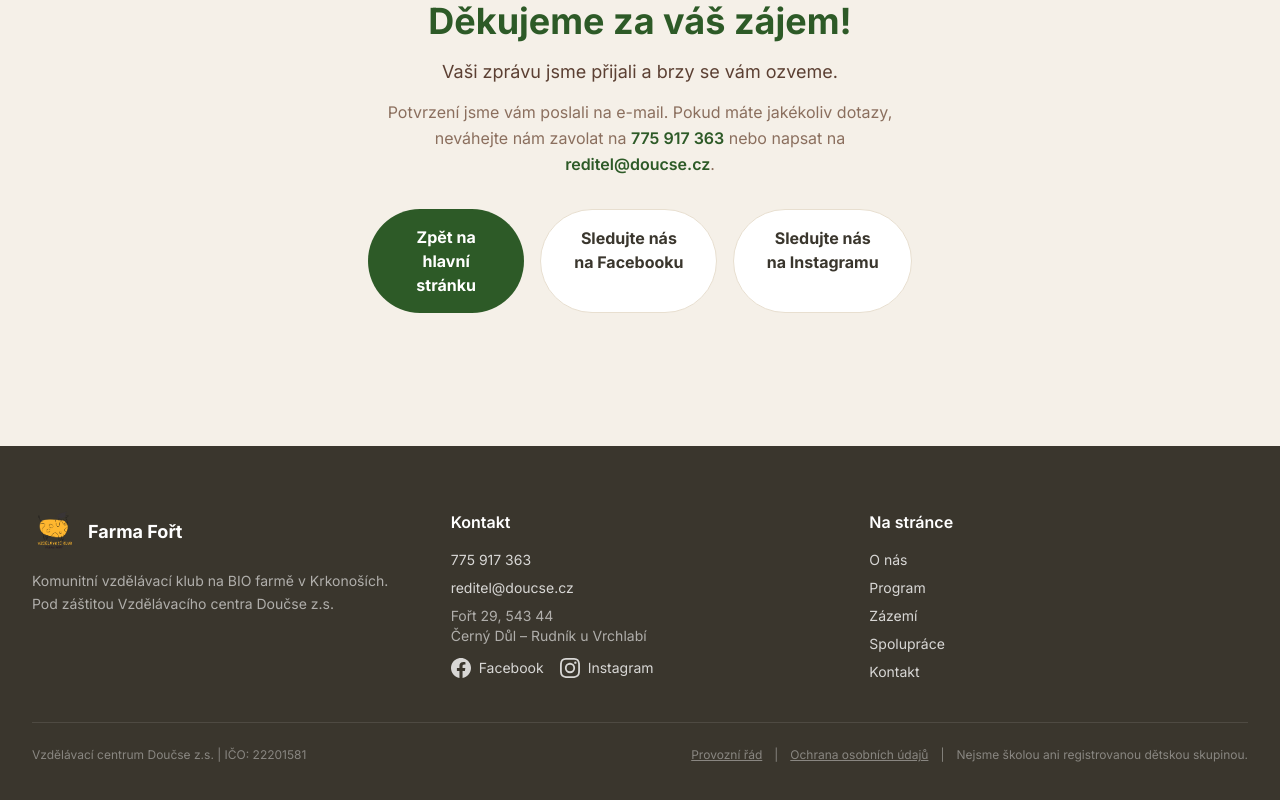
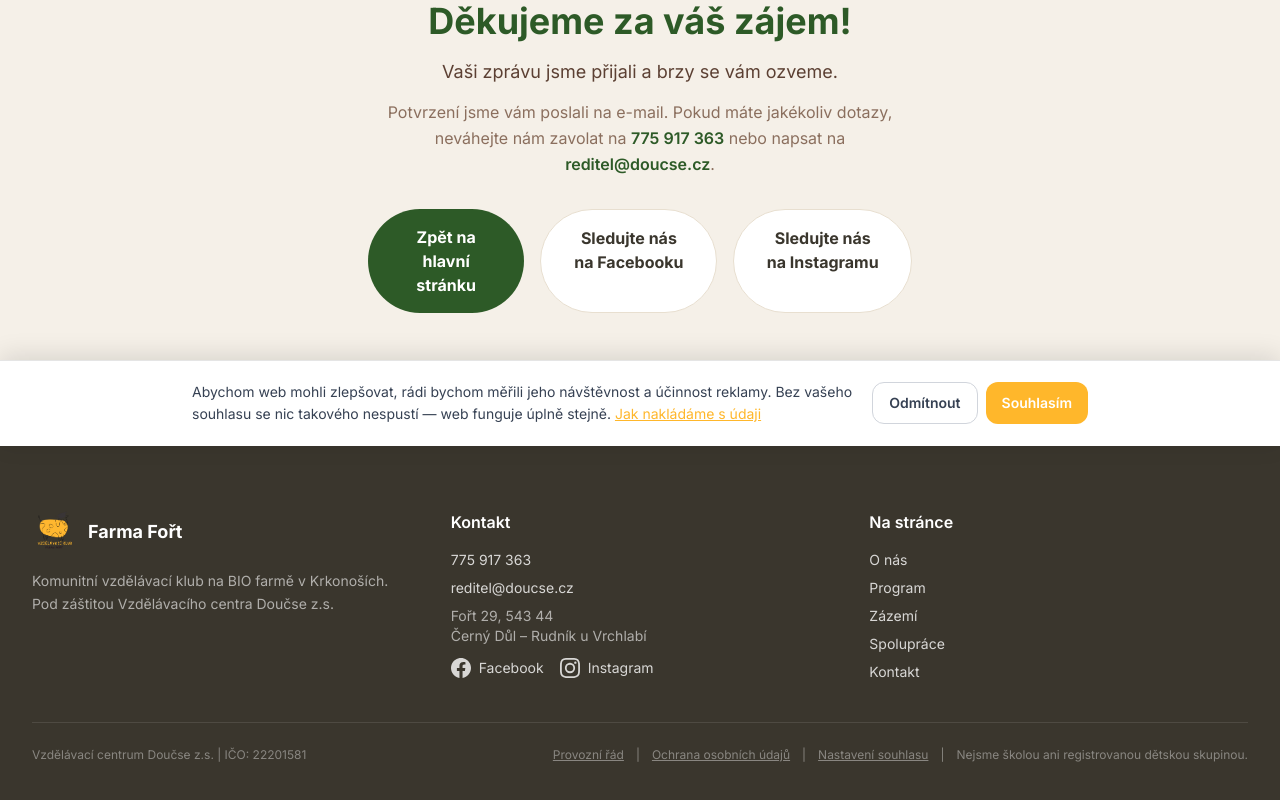
Before and after one commit to doucsematiku/klubdetifort, a Next.js app: page /dekujeme in a window 1280 px wide. Shown: the part 354-1154 px from the top of the page. Built offline with nearby package versions, Linux system fonts and the light colour scheme.

Commit message:
Lista se souhlasem: mereni navstevnosti a reklamy (Google Analytics, Ads, Meta) se nacte az po souhlasu navstevnika, odvolat jde v paticce; zasady upraveny

```diff
--- a/src/app/layout.tsx
+++ b/src/app/layout.tsx
@@ -1,6 +1,6 @@
 import type { Metadata, Viewport } from "next";
 import { Inter } from "next/font/google";
-import Script from "next/script";
+import CookieConsent from "@/components/CookieConsent";
 import "./globals.css";
 
 const GA_ID = "G-CPMW5HK86C";
@@ -79,51 +79,10 @@ export default function RootLayout({
 }>) {
   return (
     <html lang="cs" className={`${inter.variable} h-full antialiased`}>
-      <head>
-        <Script
-          src={`https://www.googletagmanager.com/gtag/js?id=${GA_ID}`}
-          strategy="afterInteractive"
-        />
-        <Script id="gtag-init" strategy="afterInteractive">
-          {`
-            window.dataLayer = window.dataLayer || [];
-            function gtag(){dataLayer.push(arguments);}
-            gtag('js', new Date());
-            gtag('config', '${GA_ID}');
-            gtag('config', '${AW_ID}');
-          `}
-        </Script>
-
-        {/* Meta Pixel — oficiální snippet, base PageView na všech stránkách.
-         * Custom eventy (Lead, Purchase) se firnou per-page přes window.fbq. */}
-        <Script id="meta-pixel-init" strategy="afterInteractive">
-          {`
-            !function(f,b,e,v,n,t,s)
-            {if(f.fbq)return;n=f.fbq=function(){n.callMethod?
-            n.callMethod.apply(n,arguments):n.queue.push(arguments)};
-            if(!f._fbq)f._fbq=n;n.push=n;n.loaded=!0;n.version='2.0';
-            n.queue=[];t=b.createElement(e);t.async=!0;
-            t.src=v;s=b.getElementsByTagName(e)[0];
-            s.parentNode.insertBefore(t,s)}(window, document,'script',
-            'https://connect.facebook.net/en_US/fbevents.js');
-            fbq('init', '${META_PIXEL_ID}');
-            fbq('track', 'PageView');
-          `}
-        </Script>
-      </head>
       <body className="min-h-full flex flex-col">
-        {/* Meta Pixel noscript fallback */}
-        <noscript>
-          {/* eslint-disable-next-line @next/next/no-img-element */}
-          <img
-            height="1"
-            width="1"
-            style={{ display: "none" }}
-            src={`https://www.facebook.com/tr?id=${META_PIXEL_ID}&ev=PageView&noscript=1`}
-            alt=""
-          />
-        </noscript>
         {children}
+        {/* Měření návštěvnosti a reklamy se načte teprve po souhlasu návštěvníka. */}
+        <CookieConsent gaId={GA_ID} awId={AW_ID} metaPixelId={META_PIXEL_ID} />
       </body>
     </html>
   );
--- a/src/app/ochrana-osobnich-udaju/page.tsx
+++ b/src/app/ochrana-osobnich-udaju/page.tsx
@@ -365,10 +365,21 @@ export default function GDPRPage() {
 
           <Section num={10} title="Cookies a analytika">
             <p>
-              Web používá nezbytné technické cookies a službu Google Analytics
-              ke sledování anonymní návštěvnosti. Měření můžete odmítnout
-              nastavením prohlížeče. Více o tom, jak data zpracovává Google, se
-              dočtete na{" "}
+              Web používá nezbytné technické cookies, bez kterých by nefungoval.
+              Ty nastavujeme vždy — souhlas k nim zákon nevyžaduje.
+            </p>
+            <p>
+              Nad rámec toho bychom rádi měřili návštěvnost webu a účinnost naší
+              reklamy (Google Analytics, Google Ads, Meta). Tohle měření
+              spustíme <strong>až poté, co k němu dáte souhlas</strong> v liště,
+              která se objeví při první návštěvě. Dokud nesouhlasíte, nenačte se
+              do stránky vůbec nic od Googlu ani Meta a žádné takové cookies
+              nevzniknou. Web funguje úplně stejně.
+            </p>
+            <p>
+              Souhlas můžete kdykoliv změnit nebo odvolat odkazem{" "}
+              <strong>Nastavení souhlasu</strong> dole na každé stránce.
+              Podrobnosti o zpracování u těchto služeb najdete na{" "}
               <a
                 href="https://policies.google.com/privacy"
                 target="_blank"
@@ -376,6 +387,15 @@ export default function GDPRPage() {
                 className="text-orange hover:underline"
               >
                 stránkách Google
+              </a>{" "}
+              a{" "}
+              <a
+                href="https://www.facebook.com/privacy/policy"
+                target="_blank"
+                rel="noopener noreferrer"
+                className="text-orange hover:underline"
+              >
+                Meta
               </a>
               . Aplikace klubu žádné analytické ani reklamní cookies nepoužívá —
               jen přihlašovací.
--- /dev/null
+++ b/src/components/CookieConsent.tsx
@@ -0,0 +1,136 @@
+"use client";
+
+import { useCallback, useEffect, useState } from "react";
+import Link from "next/link";
+
+const KLIC = "klubik-souhlas-mereni";
+/** Vlastní událost, kterou se lišta znovu otevře (odkaz v patičce). */
+export const OTEVRI_SOUHLAS = "klubik:otevri-souhlas";
+
+type Volba = "ano" | "ne" | null;
+
+/**
+ * Souhlas s měřením návštěvnosti a reklamy.
+ *
+ * Bez souhlasu se do stránky nenačte vůbec nic od Googlu ani Meta — žádný
+ * skript, žádná cookie. Teprve po kliknutí na „Souhlasím" se měření zapne.
+ * Odvolat jde stejně snadno odkazem v patičce.
+ */
+export default function CookieConsent({
+  gaId,
+  awId,
+  metaPixelId,
+}: {
+  gaId: string;
+  awId: string;
+  metaPixelId: string;
+}) {
+  const [volba, setVolba] = useState<Volba>(null);
+  const [rozhodnuto, setRozhodnuto] = useState(true); // než přečteme uložené, lištu neblikáme
+
+  useEffect(() => {
+    const ulozene = localStorage.getItem(KLIC) as Volba;
+    setVolba(ulozene ?? null);
+    setRozhodnuto(ulozene === "ano" || ulozene === "ne");
+    const znovu = () => setRozhodnuto(false);
+    window.addEventListener(OTEVRI_SOUHLAS, znovu);
+    return () => window.removeEventListener(OTEVRI_SOUHLAS, znovu);
+  }, []);
+
+  const nactiMereni = useCallback(() => {
+    if (document.getElementById("gtag-src")) return;
+
+    const gtagSrc = document.createElement("script");
+    gtagSrc.id = "gtag-src";
+    gtagSrc.async = true;
+    gtagSrc.src = `https://www.googletagmanager.com/gtag/js?id=${gaId}`;
+    document.head.appendChild(gtagSrc);
+
+    const gtagInit = document.createElement("script");
+    gtagInit.id = "gtag-init";
+    gtagInit.textContent = `
+      window.dataLayer = window.dataLayer || [];
+      function gtag(){dataLayer.push(arguments);}
+      gtag('js', new Date());
+      gtag('config', '${gaId}');
+      gtag('config', '${awId}');
+    `;
+    document.head.appendChild(gtagInit);
+
+    const meta = document.createElement("script");
+    meta.id = "meta-pixel-init";
+    meta.textContent = `
+      !function(f,b,e,v,n,t,s)
+      {if(f.fbq)return;n=f.fbq=function(){n.callMethod?
+      n.callMethod.apply(n,arguments):n.queue.push(arguments)};
+      if(!f._fbq)f._fbq=n;n.push=n;n.loaded=!0;n.version='2.0';
+      n.queue=[];t=b.createElement(e);t.async=!0;
+      t.src=v;s=b.getElementsByTagName(e)[0];
+      s.parentNode.insertBefore(t,s)}(window, document,'script',
+      'https://connect.facebook.net/en_US/fbevents.js');
+      fbq('init', '${metaPixelId}');
+      fbq('track', 'PageView');
+    `;
+    document.head.appendChild(meta);
+  }, [gaId, awId, metaPixelId]);
+
+  useEffect(() => {
+    if (volba === "ano") nactiMereni();
+  }, [volba, nactiMereni]);
+
+  function rozhodni(v: Exclude<Volba, null>) {
+    localStorage.setItem(KLIC, v);
+    setVolba(v);
+    setRozhodnuto(true);
+    // odvolání souhlasu — ať se skripty nenačítají dál v téhle relaci
+    if (v === "ne" && document.getElementById("gtag-src")) location.reload();
+  }
+
+  if (rozhodnuto) return null;
+
+  return (
+    <div
+      role="dialog"
+      aria-label="Souhlas s měřením návštěvnosti"
+      className="fixed inset-x-0 bottom-0 z-50 border-t border-black/10 bg-white p-4 shadow-[0_-4px_24px_rgba(0,0,0,0.12)] sm:p-5"
+    >
+      <div className="mx-auto flex max-w-4xl flex-col gap-3 sm:flex-row sm:items-center sm:justify-between">
+        <p className="text-sm leading-relaxed text-gray-700">
+          Abychom web mohli zlepšovat, rádi bychom měřili jeho návštěvnost
+          a účinnost reklamy. Bez vašeho souhlasu se nic takového nespustí —
+          web funguje úplně stejně.{" "}
+          <Link href="/ochrana-osobnich-udaju" className="text-orange underline">
+            Jak nakládáme s údaji
+          </Link>
+        </p>
+        <div className="flex shrink-0 gap-2">
+          <button
+            onClick={() => rozhodni("ne")}
+            className="rounded-xl border border-gray-300 px-4 py-2.5 text-sm font-semibold text-gray-700 transition hover:bg-gray-50"
+          >
+            Odmítnout
+          </button>
+          <button
+            onClick={() => rozhodni("ano")}
+            className="rounded-xl bg-orange px-4 py-2.5 text-sm font-semibold text-white transition hover:opacity-90"
+          >
+            Souhlasím
+          </button>
+        </div>
+      </div>
+    </div>
+  );
+}
+
+/** Odkaz do patičky — souhlas jde kdykoliv změnit nebo odvolat. */
+export function ZmenitSouhlas({ className }: { className?: string }) {
+  return (
+    <button
+      type="button"
+      onClick={() => window.dispatchEvent(new Event(OTEVRI_SOUHLAS))}
+      className={className}
+    >
+      Nastavení souhlasu
+    </button>
+  );
+}
--- a/src/components/Footer.tsx
+++ b/src/components/Footer.tsx
@@ -1,5 +1,6 @@
 import Image from "next/image";
 import Link from "next/link";
+import { ZmenitSouhlas } from "@/components/CookieConsent";
 
 export default function Footer() {
   return (
@@ -103,6 +104,8 @@ export default function Footer() {
               Ochrana osobních údajů
             </Link>
             <span>|</span>
+            <ZmenitSouhlas className="hover:text-white/70 transition-colors underline" />
+            <span>|</span>
             <span>Nejsme školou ani registrovanou dětskou skupinou.</span>
           </div>
         </div>
```
